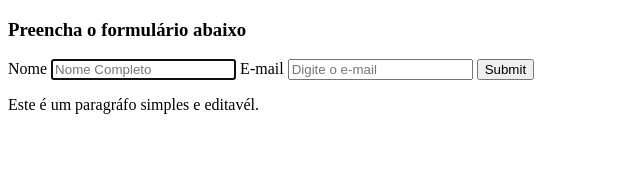
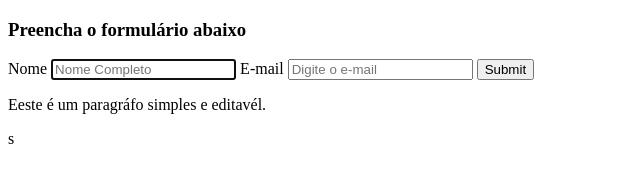
Before and after one commit to rodrigueskaua/HTML5-E-CSS3, a plain HTML site: page Formulário/index.html in a window 1280 px wide. Shown: the full height of the page, 0-640 px from the left. Drawn offline with Linux system fonts and the light colour scheme.

Commit message:
Update index.html

```diff
--- a/Formulário/index.html
+++ b/Formulário/index.html
@@ -18,7 +18,7 @@
         </form>
     </div>
     <div>
-        <p contenteditable="true">Este é um paragráfo simples e editavél.</p>
+        <p contenteditable="true">Eeste é um paragráfo simples e editavél.</p>
     </div>
 </body>
-</html>
+</html>s
```
